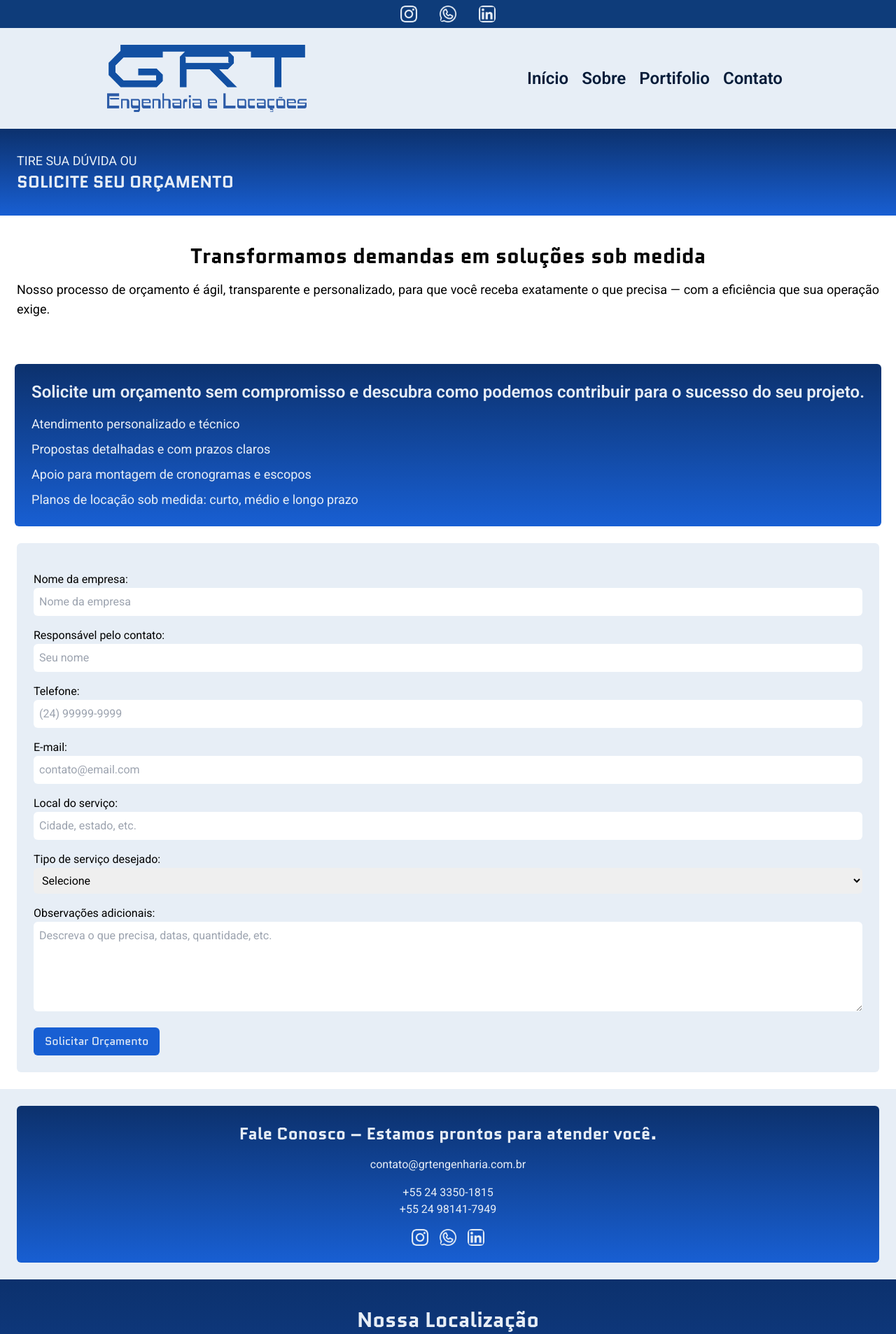
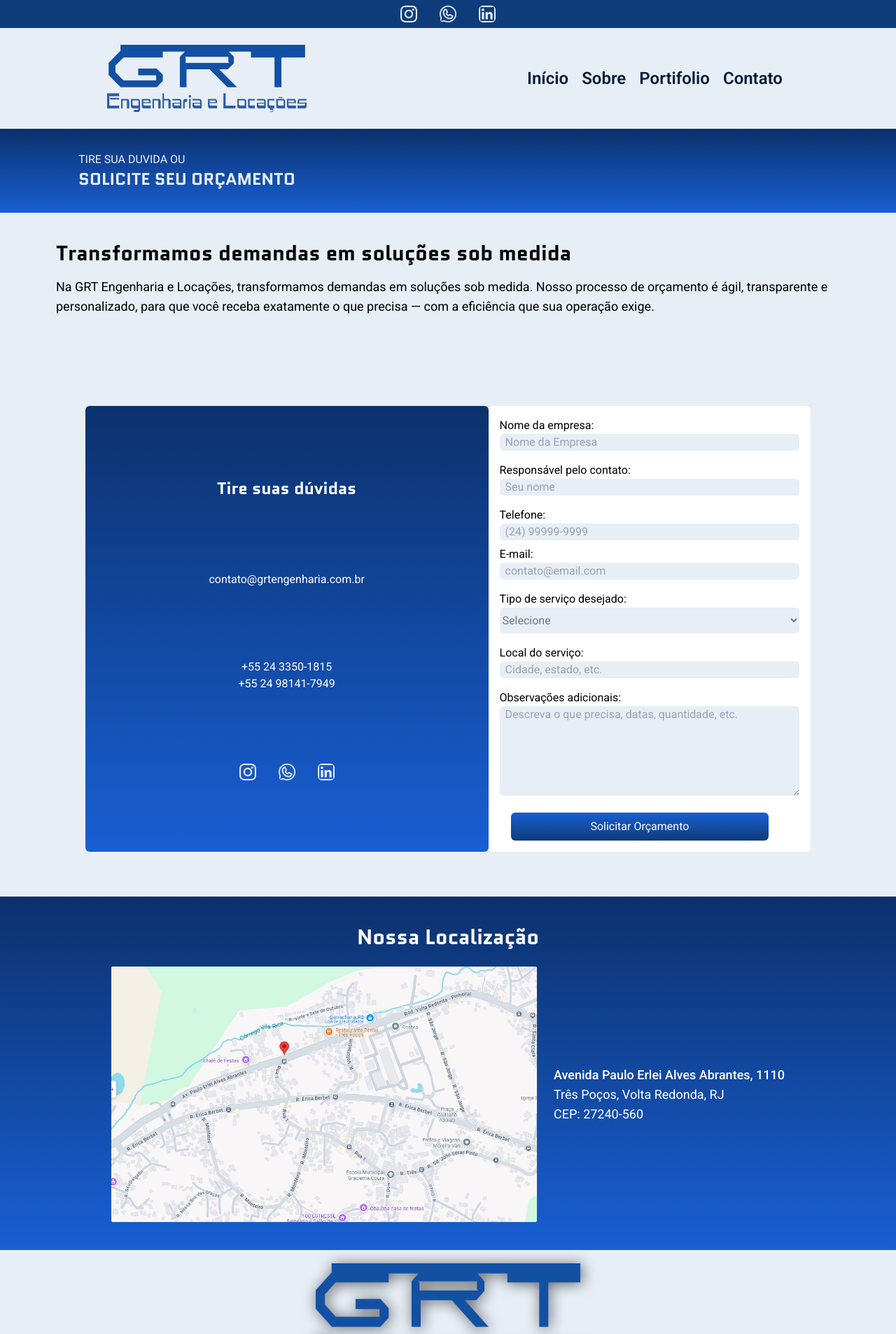
Before and after one commit to ma-freitass/grtnovo, a React (Vite) app: page /contact in a window 1280 px wide. Shown: the top 1906 px of the page at 70% size. Built offline with nearby package versions, Linux system fonts and the light colour scheme; a web font is replaced by a local one.

Commit message:
Finalização do projeto

```diff
--- a/src/components/Carousel/carousselFull.tsx
+++ b/src/components/Carousel/carousselFull.tsx
@@ -3,7 +3,7 @@ import { motion } from "framer-motion";
 import { useEffect, useRef } from "react";
 import PropTypes from "prop-types";
 
-export default function FullWidthCarouselAutoScroll({ images, speed = 1 }) {
+export default function FullWidthCarouselAutoScroll({ images, speed = 1.5}) {
   const containerRef = useRef<HTMLDivElement>(null);
 
   useEffect(() => {
@@ -41,7 +41,7 @@ export default function FullWidthCarouselAutoScroll({ images, speed = 1 }) {
             whileHover={{ scale: 1.1 }}
             initial={{ opacity: 0 }}
             whileInView={{ opacity: 1 }}
-            transition={{ duration: 0.7 }}
+            transition={{ duration: 0.9 }}
           />
         ))}
       </motion.div>
--- a/src/pages/Contact/contact.jsx
+++ b/src/pages/Contact/contact.jsx
@@ -1,5 +1,5 @@
 import { useState } from "react";
-import { motion } from "framer-motion";
+import { motion } from "framer-motion"
 import Whatsapp from "../../assets/whatsapp.png";
 import Instagram from "../../assets/instagram.png";
 import Linkedin from "../../assets/linkedin.png";
@@ -28,120 +28,123 @@ export default function Contact() {
 
   const handleSubmit = (e) => {
     e.preventDefault();
+
     const newErrors = {};
     if (!formData.company) newErrors.company = "Empresa é obrigatória";
     if (!formData.name) newErrors.name = "Responsável é obrigatório";
     if (!formData.phone) newErrors.phone = "Telefone é obrigatório";
     if (!formData.email) newErrors.email = "E-mail é obrigatório";
+
     setErrors(newErrors);
+
     if (Object.keys(newErrors).length === 0) {
-      e.target.submit();
+      e.target.submit(); // envia o formulário
     }
   };
 
-  const fadeIn = {
-    hidden: { opacity: 0, y: 50 },
-    visible: { opacity: 1, y: 0 },
-  };
 
   return (
-    <main className="flex flex-col items-center w-full overflow-x-hidden">
-      {/* Título do formulário */}
-      <motion.section
-        className="w-full"
-        initial="hidden"
-        whileInView="visible"
-        viewport={{ once: true }}
-        transition={{ duration: 0.6 }}
-        variants={fadeIn}
-      >
-        <div className="bg-gradient-to-b from-faixa1 to-faixa2 w-full px-6 md:px-20">
-          <h3 className="text-primary uppercase text-lg pt-8 text-left">tire sua dúvida ou</h3>
-          <h2 className="text-primary uppercase text-2xl font-bold text-left pb-8 font-quantico">
-            Solicite seu Orçamento
-          </h2>
-        </div>
-      </motion.section>
+    <main>
+      <section>
+        <motion.div initial={{ opacity: 0, x: -100 }} // Estado inicial oculto
+          whileInView={{ opacity: 1, x: 0 }} // Animação de entrada
+          transition={{ duration: 0.5 }} className="bg-gradient-to-b from-faixa1 to-faixa2 w-full h-auto px-6 tablet:px-20">
+          <h3 className="text-primary uppercase text-1xl pt-8 text-left ml-8">tire sua duvida ou</h3>
+          <h2 className="text-primary uppercase text-2xl font-bold text-left ml-8 pb-8 font-quantico">Solicite seu orçamento</h2>
+        </motion.div>
 
-      {/* Apresentação da proposta */}
-      <motion.section
-        className="font-quantico py-10 px-6 md:px-20 max-w-screen-lg"
-        initial="hidden"
-        whileInView="visible"
-        viewport={{ once: true }}
-        transition={{ duration: 0.6, delay: 0.2 }}
-        variants={fadeIn}
-      >
-        <h2 className="text-3xl font-bold mb-4 font-quantico text-center md:text-left">
-          Transformamos demandas em soluções sob medida
-        </h2>
-        <p className="text-lg mb-6 text-justify">
-          Nosso processo de orçamento é ágil, transparente e personalizado, para que você receba exatamente o que precisa — com a eficiência que sua operação exige.
-        </p>
-      </motion.section>
+      </section>
+      <section className="bg-primary py-10 px-6 tablet:px-20">
+        <motion.div initial={{ opacity: 0, y: 40 }} whileInView={{ opacity: 1, y: 0 }} transition={{ duration: 0.5 }}>
+          <h2 className="text-3xl font-bold mb-4 font-quantico">Transformamos demandas em soluções sob medida</h2>
+          <p className="text-lg mb-6">Na GRT Engenharia e Locações, transformamos demandas em soluções sob medida. Nosso processo de orçamento é ágil, transparente e personalizado, para que você receba exatamente o que precisa — com a eficiência que sua operação exige.</p>
 
-      {/* Informações sobre os diferenciais */}
-      <div className="flex justify-center px-4">
-        <motion.section
-          className="bg-gradient-to-b from-faixa1 to-faixa2 text-primary text-center rounded-md p-6 w-full max-w-screen-md"
-          initial="hidden"
-          whileInView="visible"
-          viewport={{ once: true }}
-          transition={{ duration: 0.6, delay: 0.3 }}
-          variants={fadeIn}
-        >
-          <p className="text-2xl font-semibold mb-4">
-            Solicite um orçamento sem compromisso e descubra como podemos contribuir para o sucesso do seu projeto.
+        </motion.div>
+      </section>
+
+
+      <motion.section className="bg-primary flex flex-col justify-center  p-16 tablet:flex-row">
+        <motion.article initial={{ opacity: 0, y: 40 }} whileInView={{ opacity: 1, y: 0 }} transition={{ duration: 0.5 }} className="bg-gradient-to-b from-faixa1 to-faixa2 text-branco h-[30vh] w-auto text-center flex flex-col justify-evenly rounded-md tablet:w-1/2 tablet:h-[45vh] laptop:h-auto laptop:w-1/2">
+          <h2 className="font-quantico font-bold text-2xl">Tire suas dúvidas</h2>
+          <p>contato@grtengenharia.com.br</p>
+          <p>
+            +55 24 3350-1815
+            <br />
+            +55 24 98141-7949
           </p>
-          <ul className="list-disc list-inside space-y-2 text-lg text-left">
-            <li>Atendimento personalizado e técnico</li>
-            <li>Propostas detalhadas e com prazos claros</li>
-            <li>Apoio para montagem de cronogramas e escopos</li>
-            <li>Planos de locação sob medida: curto, médio e longo prazo</li>
-          </ul>
-        </motion.section>
-      </div>
+          <div className="flex justify-center">
+            <a href="https://www.instagram.com/grt.engenharia/" target="_blank">
+              <img
+                src={Instagram}
+                alt="Logo Instagram"
+                className="w-6 h-6 mx-4 hover:bg-faixa2 rounded-md"
+              />
+            </a>
+            <a href="https://wa.me/5524981417949" target="_blank">
+              <img
+                src={Whatsapp}
+                alt="Logo Whatsapp"
+                className="w-6 h-6 mx-4 hover:bg-faixa2 rounded-md"
+              />
+            </a>
+            <a
+              href="https://www.linkedin.com/company/grtengenharia-grt/"
+              target="_blank"
+            >
+              <img
+                src={Linkedin}
+                alt="Logo Linkedin"
+                className="w-6 h-6 mx-4 hover:bg-faixa2 rounded-md"
+              />
+            </a>
+          </div>
+        </motion.article>
 
-      {/* Formulário de orçamento */}
-      <motion.section
-        className="flex flex-col md:flex-row justify-center p-6 md:p-10 gap-8 w-full max-w-screen-lg"
-        initial="hidden"
-        whileInView="visible"
-        viewport={{ once: true }}
-        transition={{ duration: 0.6, delay: 0.4 }}
-        variants={fadeIn}
-      >
-        <form
+        <motion.form initial={{ opacity: 0, y: 40 }} whileInView={{ opacity: 1, y: 0 }} transition={{ duration: 0.5 }}
           onSubmit={handleSubmit}
           action="https://formsubmit.co/contato@grtengenharia.com.br"
           method="POST"
-          className="bg-primary font-quantico rounded-md p-6 w-full md:w-1/2 space-y-4"
+          className="bg-branco h-auto w-auto rounded-md flex flex-col justify-evenly tablet:w-1/2 laptop:w-[40%]"
         >
           <input type="hidden" name="_captcha" value="false" />
-          {[
-            { label: "Nome da empresa:", name: "company", placeholder: "Nome da empresa" },
-            { label: "Responsável pelo contato:", name: "name", placeholder: "Seu nome" },
-            { label: "Telefone:", name: "phone", placeholder: "(24) 99999-9999" },
-            { label: "E-mail:", name: "email", placeholder: "contato@email.com" },
-            { label: "Local do serviço:", name: "location", placeholder: "Cidade, estado, etc." },
-          ].map(({ label, name, placeholder }) => (
-            <div key={name}>
-              <label>{label}</label>
+          <div className="flex flex-col p-2">
+            <div className="p-2">
+              <label>Nome da empresa:</label>
               <input
-                type={name === "email" ? "email" : "text"}
-                name={name}
-                value={formData[name]}
-                onChange={handleChange}
-                className="w-full rounded-md text-black p-2"
-                placeholder={placeholder}
+                type="text" name="company" value={formData.company} onChange={handleChange}
+                className="bg-primary rounded-md w-full placeholder:pl-2"
+                placeholder="Nome da Empresa"
               />
-              {errors[name] && <span className="text-red-400">{errors[name]}</span>}
+              {errors.company && <span className="error">{errors.company}</span>}
             </div>
-          ))}
 
-          <div>
+            <div className="p-2">
+              <label>Responsável pelo contato:</label>
+              <input type="text" name="name" value={formData.name} onChange={handleChange}
+                className="bg-primary rounded-md w-full placeholder:pl-2"
+                placeholder="Seu nome"
+              />
+              {errors.name && <span className="error">{errors.name}</span>}
+            </div>
+          </div>
+
+          <div className="px-4">
+            <label>Telefone:</label>
+            <input type="text" name="phone" value={formData.phone} onChange={handleChange}
+              className="bg-primary rounded-md w-full placeholder:pl-2 flex"
+              placeholder="(24) 99999-9999"
+            />
+            {errors.phone && <span className="error">{errors.phone}</span>}
+          </div>
+
+          <div className="px-4 p-2">
+            <label>E-mail:</label>
+            <input type="email" name="email" value={formData.email} onChange={handleChange} className="bg-primary rounded-md w-full placeholder:pl-2 flex"placeholder="contato@email.com" />
+            {errors.email && <span className="error">{errors.email}</span>}
+          </div>
+          <div className="px-4 p-2">
             <label>Tipo de serviço desejado:</label>
-            <select name="serviceType" value={formData.serviceType} onChange={handleChange} className="w-full rounded-md text-black p-2">
+            <select name="serviceType" value={formData.serviceType} onChange={handleChange} className=" bg-primary w-full rounded-md text-faixa3 py-2">
               <option value="">Selecione</option>
               <option value="Locação de equipamentos">Locação de equipamentos</option>
               <option value="Terraplenagem">Terraplenagem</option>
@@ -149,87 +152,71 @@ export default function Contact() {
               <option value="Outro">Outro</option>
             </select>
           </div>
+          <div className="px-4 p-2">
+            <label>Local do serviço:</label>
+            <input type="text" name="location" value={formData.location} onChange={handleChange}  placeholder="Cidade, estado, etc." className="bg-primary rounded-md w-full placeholder:pl-2 flex" />
 
-          <div>
+          </div>
+          <div className="px-4 p-2">
             <label>Observações adicionais:</label>
-            <textarea
-              name="message"
-              value={formData.message}
-              onChange={handleChange}
-              className="w-full h-32 rounded-md text-black p-2"
-              placeholder="Descreva o que precisa, datas, quantidade, etc."
-            />
+            <textarea name="message" value={formData.message} onChange={handleChange}  placeholder="Descreva o que precisa, datas, quantidade, etc."  className="bg-primary rounded-md w-full placeholder:pl-2 flex h-32" />
+
           </div>
 
-          <button type="submit" className="bg-faixa2 hover:bg-faixa text-primary py-2 px-4 rounded-md transition-transform hover:scale-105">
+          <button
+            type="submit"
+            className="h-[5vh] w-[80%] my-4 mx-8 bg-gradient-to-t from-faixa to-faixa2 text-branco rounded-md hover:scale-110"
+          >
             Solicitar Orçamento
           </button>
-        </form>
+        </motion.form>
       </motion.section>
 
-      {/* Informações de contato e redes sociais */}
-      <motion.section
-        className="bg-primary flex flex-col md:flex-row justify-center items-center gap-8 p-6 md:p-16 w-full text-white text-center"
-        initial="hidden"
-        whileInView="visible"
-        viewport={{ once: true }}
-        transition={{ duration: 0.6, delay: 0.5 }}
-        variants={fadeIn}
-      >
-        <article className="bg-gradient-to-b from-faixa1 to-faixa2 rounded-md p-6 w-full md:max-w-md flex flex-col items-center gap-4 text-primary">
-          <h2 className="font-quantico font-bold text-2xl">Fale Conosco – Estamos prontos para atender você.</h2>
-          <p>contato@grtengenharia.com.br</p>
-          <p>
-            +55 24 3350-1815<br />
-            +55 24 98141-7949
-          </p>
-          <div className="flex justify-center gap-4">
-            <a href="https://www.instagram.com/grt.engenharia/" target="_blank">
-              <img src={Instagram} alt="Instagram" className="w-6 h-6 hover:bg-faixa2 rounded-md" />
-            </a>
-            <a href="https://wa.me/5524981417949" target="_blank">
-              <img src={Whatsapp} alt="Whatsapp" className="w-6 h-6 hover:bg-faixa2 rounded-md" />
-            </a>
-            <a href="https://www.linkedin.com/company/grtengenharia-grt/" target="_blank">
-              <img src={Linkedin} alt="Linkedin" className="w-6 h-6 hover:bg-faixa2 rounded-md" />
-            </a>
-          </div>
-        </article>
-      </motion.section>
 
-      {/* Mapa de localização */}
-      <motion.section
-        className="bg-gradient-to-b from-faixa1 to-faixa2 text-primary py-10 w-full"
-        initial="hidden"
-        whileInView="visible"
-        viewport={{ once: true }}
-        transition={{ duration: 0.6, delay: 0.6 }}
-        variants={fadeIn}
-      >
-        <h2 className="text-3xl font-semibold font-quantico text-center mb-6">Nossa Localização</h2>
-        <div className="flex flex-col lg:flex-row gap-6 items-center justify-center px-6 max-w-screen-lg mx-auto">
+
+
+
+
+      <motion.section initial={{ opacity: 0, y: 40 }} whileInView={{ opacity: 1, y: 0 }} transition={{ duration: 0.5 }} className="bg-gradient-to-b from-faixa1 to-faixa2 text-branco h-auto flex flex-col items-center justify-center py-[5vh]">
+        <h2 className="text-3xl font-semibold font-quantico text-center mb-6">
+          Nossa Localização
+        </h2>
+
+        <motion.div className="w-full max-w-screen-lg flex flex-col laptop:flex-row items-center justify-center gap-6 text-nowrap px-8">
+          {/* Link apenas na imagem */}
           <a
             href="https://www.google.com/maps/search/?api=1&query=Avenida+Paulo+Erlei+Alves+Abrantes,+1110,+Três+Poços,+Volta+Redonda,+RJ"
             target="_blank"
             rel="noopener noreferrer"
-            className="w-1/2 lg:w-1/2"
+            className="laptop:w-1/2 w-full flex justify-center"
           >
-            <img src={Mapa} alt="Mapa" className="w-full rounded-sm cursor-pointer transition-transform hover:scale-105" />
+            <img
+              src={Mapa}
+              alt="Mapa da localização da empresa"
+              className="w-full rounded-sm cursor-pointer transition-transform duration-300 ease-in-out hover:scale-105"
+            />
           </a>
-          <div className="text-center lg:text-left">
+
+
+          {/* Link separado para o endereço */}
+          <motion.div className="text-center laptop:text-left">
             <a
               href="https://www.google.com/maps/search/?api=1&query=Avenida+Paulo+Erlei+Alves+Abrantes,+1110,+Três+Poços,+Volta+Redonda,+RJ"
               target="_blank"
               rel="noopener noreferrer"
               className="hover:underline"
             >
-              <p className="text-lg font-medium">Avenida Paulo Erlei Alves Abrantes, 1110</p>
+              <p className="text-lg font-medium">
+                Avenida Paulo Erlei Alves Abrantes, 1110
+              </p>
               <p className="text-lg">Três Poços, Volta Redonda, RJ</p>
               <p className="text-lg">CEP: 27240-560</p>
             </a>
-          </div>
-        </div>
+          </motion.div>
+        </motion.div>
       </motion.section>
+
+
     </main>
   );
 }
--- a/src/pages/Home/home.jsx
+++ b/src/pages/Home/home.jsx
@@ -124,7 +124,7 @@ export default function Home() {
                                 <li>• Minério;</li>
                                 <li>• Carvão;</li>
                                 <li>• Escória;</li>
-                                <li>• Solo de 1ª, 2ª e 3ª categoria</li>
+                                <li>• Solo de 1ª, 2ª e 3ª categoria.</li>
                             </ul>
                         </div>
                     </div>
@@ -145,7 +145,7 @@ export default function Home() {
                                 <li>• Caminhões basculantes;</li>
                                 <li>• Caminhões carroceria;</li>
                                 <li>• Carreta prancha;</li>
-                                <li>• Carreta basculante;</li>
+                                <li>• Carreta basculante.</li>
 
                             </ul>
                         </div>
@@ -161,7 +161,7 @@ export default function Home() {
                                 <li>• Motoniveladora;</li>
                                 <li>• Rolo compactador;</li>
                                 <li>• Manipulador telescópico;</li>
-                                <li>• Empilhadeira;</li>
+                                <li>• Empilhadeira.</li>
 
                             </ul>
                         </div>
@@ -186,13 +186,13 @@ export default function Home() {
                         </Link>
                         <p className="text-2xl font-bold text-center py-6 font-quantico">Movimentação de carga</p>
                         <div>
-                            <p className="text-lg font-bold text-left ml-6">Movimentação especializada de cargas pesadas, necessita transportar ou içar equipamentos e materiais com total segurança e alta performance?</p>
+                            <p className="text-lg font-bold text-left ml-6">Movimentação especializada de cargas pesadas. Necessita transportar ou içar equipamentos e materiais com total segurança e alta performance? Nós temos a solução!  </p>
 
                             <ul className="text-lg font-bold list-disc ml-10 pl-4 space-y-1">
                                 <li>• Içamento e remoção de equipamentos</li>
                                 <li>• Transporte e movimentação de máquinas industriais</li>
                                 <li>• Montagem e desmontagem de estruturas metálicas</li>
-                                <li>• Atendimento para indústrias, construção civil e agronegócio</li>
+                                <li>• Atendimento para indústrias, construção civil e agronegócio.</li>
 
                             </ul>
                         </div>
@@ -311,13 +311,32 @@ export default function Home() {
                 <motion.div className="flex flex-row max-laptop:flex-col bg-gradient-to-b from-faixa1 to-faixa2 py-10 w-full" variants={fadeInUp} initial="hidden" whileInView="visible" animate="visible">
 
                     <motion.img className="rounded-xl my-6 mx-8 object-cover w-1/2 max-laptop:w-full h-auto justify-center" src={Final} alt="" variants={scaleIn} initial="hidden" whileInView="visible" animate="visible" />
-                    <div className="w-full h-auto place-content-center">
+                    <div className="w-full h-auto flex flex-col items-center text-center px-4">
+                        <motion.h2
+                            className="text-4xl font-quantico font-bold text-primary pt-6"
+                            variants={fadeInUp}
+                            initial="hidden"
+                            whileInView="visible"
+                            animate="visible"
+                        >
+                            Solicite seu orçamento!
+                        </motion.h2>
 
-                        <motion.h2 className="text-4xl font-quantico font-bold text-left text-primary pt-6 ml-8" variants={fadeInUp} initial="hidden" whileInView="visible" animate="visible">Solicite seu orçamento! </motion.h2>
-                        <motion.p className="text-lg text-left ml-6 leading-8 text-primary p-4" variants={scaleIn} initial="hidden" whileInView="visible" animate="visible">A GRT Engenharia e Locações transformam seus desafios em soluções práticas e rentáveis. Entre em contato e descubra como podemos impulsionar o sucesso do seu projeto com qualidade, segurança e alta eficiência operacional.</motion.p>
+                        <motion.p
+                            className="text-lg leading-8 text-primary py-4 max-w-4xl"
+                            variants={scaleIn}
+                            initial="hidden"
+                            whileInView="visible"
+                            animate="visible"
+                        >
+                            A GRT Engenharia e Locações transforma seus desafios em soluções práticas e rentáveis.
+                            Entre em contato e descubra como podemos impulsionar o sucesso do seu projeto com qualidade,
+                            segurança e alta eficiência operacional.
+                        </motion.p>
+
                         <Link to="/contact">
                             <motion.button
-                                className="bg-primary px-20 py-4 rounded-lg ml-20 my-6 font-bold"
+                                className="bg-primary px-20 py-4 rounded-lg my-6 font-bold text-white"
                                 variants={fadeInUp}
                                 initial="hidden"
                                 whileInView="visible"
@@ -328,6 +347,7 @@ export default function Home() {
                             </motion.button>
                         </Link>
                     </div>
+
                 </motion.div>
             </motion.section>
             <a
```
Also changed, not shown: src/pages/About/about.jsx (+7 -6 lines), src/pages/Portifolio/portifolio.jsx (+5 -5 lines). Lines whose indentation alone changed are shown as unchanged.
